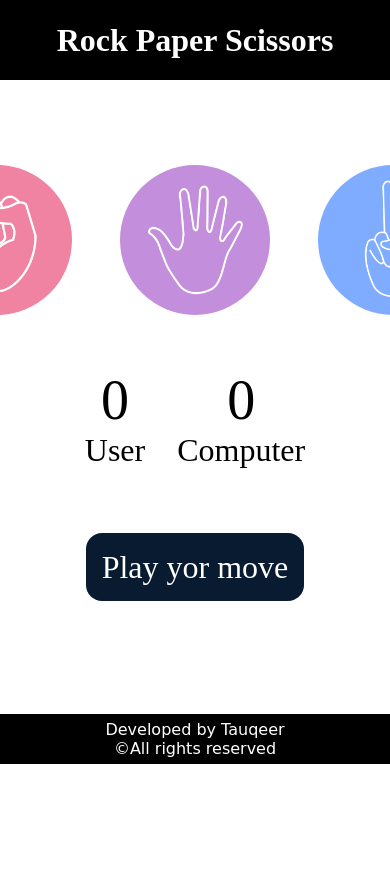
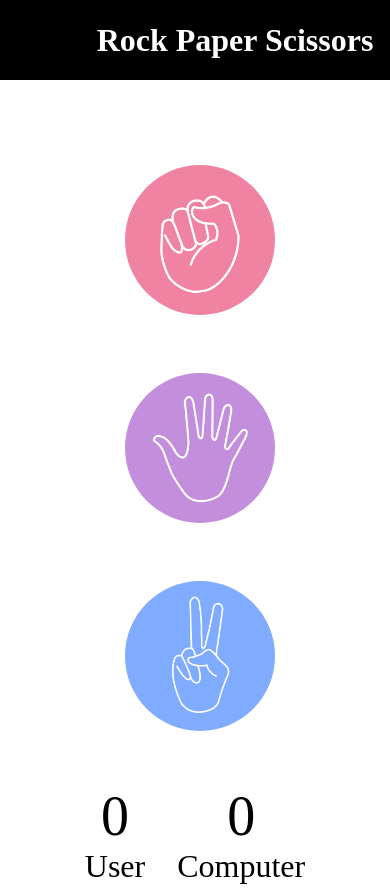
Before and after one commit to TauqeerSayeed/Rock-paper-scissor, a plain HTML site: page index.html in a window 390 px wide. Shown: the top 888 px of the page. Before the commit the page ends 844 px from the top, so only its background shows below. Drawn offline with Linux system fonts and the light colour scheme.

Commit message:
responsive done

```diff
--- a/index.html
+++ b/index.html
@@ -3,7 +3,7 @@
 <head>
     <meta charset="UTF-8">
     <meta name="viewport" content="width=device-width, initial-scale=1.0">
-    <title>Game</title>
+    <title>Tic-tac toe</title>
     <link rel="stylesheet" href="style.css">
 </head>
 <body>
--- a/style.css
+++ b/style.css
@@ -93,3 +93,23 @@ footer{
     display: flex;
     flex-direction: column;
 }
+
+@media screen and (max-width: 600px) {
+    h1{
+        width: 470px;
+    }
+    .choices{
+        width: 400px;
+        display: flex;
+        flex-direction: column;
+        justify-content: center;
+        align-items: center;
+    }
+    .score-board{
+        text-align: center;
+    }
+    footer{
+        width: 470px;
+    }
+
+}
```
